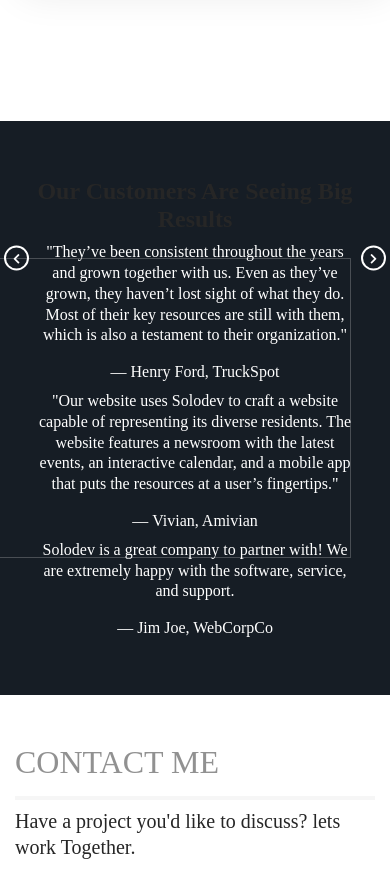
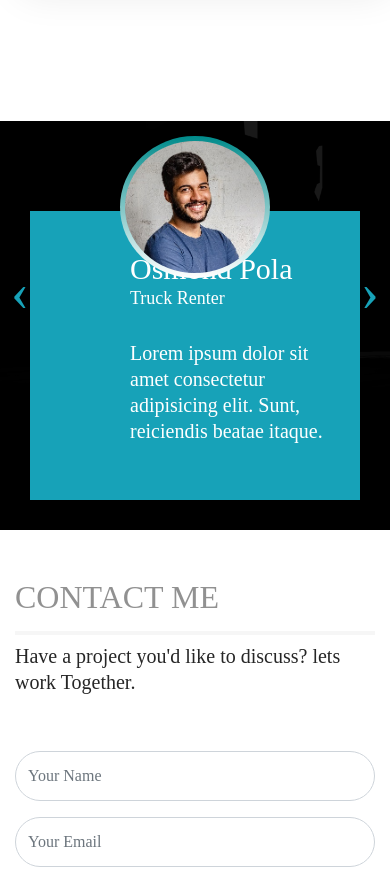
Before and after one commit to Amivian/Personal, a plain HTML site: page index.html in a window 390 px wide. Shown: the part 6340-7220 px from the top of the page. Drawn offline with nearby package versions, Linux system fonts and the light colour scheme.

Commit message:
Fourth commit

```diff
--- a/assets/main.js
+++ b/assets/main.js
@@ -108,33 +108,21 @@ $('#phone').click(function(){
         });
 
 
-// $(document).ready(function() {
-//   $(".testimonial-carousel").slick({
-//     infinite: true,
-//     slidesToShow: 1,
-//     slidesToScroll: 1,
-//     autoplay: false,
-//     arrows: true,
-//     prevArrow: $(".testimonial-carousel-controls .prev"),
-//     nextArrow: $(".testimonial-carousel-controls .next")
-//   });
-// });
-
-
-function initSlider(){
-    $('.testimonial-carousel').slick({
-    	infinite: true,
-        dots: false,
-        infinite: true,
-        speed: 300,
-        slidesToScroll: 1,
-        slidesToShow: 1,
-        autoplay: true,
-     prevArrow: $(".testimonial-carousel-controls .prev"),
-     nextArrow: $(".testimonial-carousel-controls .next")
-    });
-}
-
-$(document).on('ready', function () {
-    initSlider();
-});
+$('#testimonial-carousel').owlCarousel({
+	autoplay:true,
+	dots:false,
+	nav:true,
+    loop:true,
+    navTest:['<i class="fa fa-angle-left"></i>', '<i class="fa fa-angle-right"></i>'],
+    responsive:{
+        0:{
+            items:1
+        },
+        600:{
+            items:1
+        },
+        1000:{
+            items:2
+        }
+    }
+})
--- a/assets/styles.css
+++ b/assets/styles.css
@@ -746,80 +746,144 @@ header.fixed nav {
 
 
 /* ====================== Testimonial ================*/
-.testimonials {
-  overflow: hidden;
+.testimonial-area {
+ padding: 180px 0;
 position: relative;
-  max-height: 300px;
+background-image: url("../assets/protfolio-images/testimonial.png");
+-webkit-background-size:cover;
+background-position: center center;
+background-repeat: no-repeat;
+
+}
+.testimonial-area::before{
+	position: absolute;
+	content:'';
+	background: rgba(0,0,0,0.9);
+	width: 100%;
+	height: 100%;
+	left: 0;
+	top: 0;
+}
+.single-testimonial{
+	color: #fff;
+	padding-left: 75px;
+	position: relative;
+	margin: 0 15px 15px;
 }
 
-.testimonials {
-  background: #161d25;
+.img-area{
+border-radius: 50%;
+height: 150px;
+left: 0;
+margin-top: -75px;
+position: absolute;
+top: 50%;
+width: 150px;
 }
 
-.one-slide,
-.testimonial,
-.message {
-  border: none !important;
-  outline: none !important;
+.testimonial-text{
+	background: #17a2b8;
+	padding: 40px 20px 40px 100px;
+}
+.testimonial-text p{
+	color: #fff;
+	font-family: courgette;
+	font-size: 20px;
 }
 
-.icon-overlay {
-  position: absolute;
-  opacity: 0.3;
-  right: 10%;
-  top: 0;
-  height: auto;
-  width: 100%;
-  max-width: 400px;
+.testimonial-text h4{
+font-size: 30px;
+margin-bottom: 30px;
+font-family: shrikhand;
 }
 
-.carousel-controls .control {
-  position: absolute;
-  transform: translateY(-50%);
-  width: 45px;
-  height: 45px;
-  border-radius: 50%;
-  border: 2px solid #fff;
-  z-index: 1;
+.testimonial-text h4 span{
+	display: block;
+	font-size: 18px;
 }
 
-.prev {
-  left: -2.25rem;
+.img-area > img{
+	background: linear-gradient(to bottom, darkcyan, white);
+	border-radius: 50%;
+	padding: 5px;
 }
 
-.next {
-  right: -2.25rem;
+.single-testimonial:hover .testimonial-text{
+	background: #000;
+	transition: 0.9s;
+	border:2px solid darkcyan;
+	color:  #17a2b8;
 }
 
-@media screen and (max-width: 768px) {
-  .testimonials {
-    max-height: 700px;
+.img-area :hover{
+	transition: 0.9s;
+	transform: scale(1.3);
 }
-  .icon-overlay {
-    height: 300px;
-    top: calc(50% - 150px);
+
+div.owl-nav span{
+	color: #17a2b8;
+	display: inline-block;
+	font-size: 55px;
+	height: 60px;
+	margin-top: -30px;
+	text-align: center;
+	width: 40px;
+	transition: 0.3s;
 }
-  .carousel-controls .control {
-    width: 25px;
-    height: 25px;
-    top: inherit;
+
+.owl-prev,.owl-next{
+	position: absolute;
 }
-  .prev {
-    left: 0;
+
+.owl-prev{
+	top: 100px;
+	left: -20px;
 }
-  .next {
-    right: 0;
+
+.owl-next{
+	top: 100px;
+	right: -20px;
 }
-  .control i {
-    font-size: .7rem;
+
+@media only screen and (max-width: 767px){
+	.testimonial-area{
+		padding: 15px 0;
 	}
-  .testimonials .message {
-    font-size: 1rem;
+	.single-testimonial{
+		padding-left: 0;
+		padding-top: 75px;
 	}
-  .testimonials h2 {
-    font-size: 1.5rem;
+	.img-area{
+		left: 50%;
+		margin-left: -75px;
+		top: 75px;
+	}
+	.textimonial-text{
+		padding: 80px 25px 25px;
+
+	}
+
+	.textimonial-text h4{
+		font-size: 20px;
+		margin-bottom: 20px;
+		margin-top: 5px;
+
+	}
+	.textimonial-text p{
+		font-size: 16px;
+
+	}
+	.owl-prev{
+		left: -15px;
+		top:150px;
+	}
+
+	.owl-next{
+		right: -15px;
+		top:150px;
 	}
 }
+/*================skills=========*/
 .skills-content {
 	margin-top: 80px;
 	text-align: center;
--- a/index.html
+++ b/index.html
@@ -9,6 +9,7 @@
 		<meta content="Portfolio Templates" name="description">
 		<!-- css styles -->
 		<link rel="stylesheet" href="assets/styles.css">
+		<link rel="stylesheet" href="assets/owl.carousel.css">
 		<!--bootstrap CSS-->
 		<link rel="stylesheet" href="bootstrap/css/bootstrap.css">
 		<!--font awesome CSS-->
@@ -227,46 +228,75 @@
 			</section>
 					<!-- Service Ends -->
 
+					<!-- testimonial starts-->
 
-
-    <!-- Testimonial Start -->
- <section class="testimonials py-5 text-white px-1 px-md-5 margin-top-xl mb-5">
-  <img src="" class="icon-overlay" />
+					<div class="testimonial-area mb-5">
 						<div class="container">
 							<div class="row">
-      <div class="col-sm-12">
-        <h2 class="pt-2 text-center font-weight-bold">Our Customers Are Seeing Big Results</h2>
-
-        <div class="carousel-controls testimonial-carousel-controls">
-          <div class="control d-flex align-items-center justify-content-center prev mt-3"><i class="fa fa-chevron-left"></i></div>
-          <div class="control d-flex align-items-center justify-content-center next mt-3"><i class="fa fa-chevron-right"></i></div>
-
-          <div class="testimonial-carousel">
-            <div class="h5 font-weight-normal one-slide mx-auto">
-              <div class="testimonial w-100 px-3 text-center d-flex flex-direction-column justify-content-center flex-wrap align-items-center">
-                <div class="message text-center blockquote w-100">"They’ve been consistent throughout the years and grown together with us. Even as they’ve grown, they haven’t lost sight of what they do. Most of their key resources are still with them, which is also a testament to their organization."</div>
-                <div class="blockquote-footer w-100 text-white">Henry Ford, TruckSpot</div>
+								<div class="col-md-12">
+									<div class="owl-carousel test-slides" id="testimonial-carousel">
+										<div class="item">
+											<div class="single-testimonial">
+												<div class="img-area">
+													<img src="assets/protfolio-images/ami.jfif" alt="">
+												</div>
+												<div class="testimonial-text">
+													<h4>Vivian Freeman <span> Web Designer</span></h4>
+													<p>Lorem ipsum dolor sit amet consectetur adipisicing elit. Sunt, reiciendis beatae itaque.</p>
 												</div>
 											</div>
-            <div class="h5 font-weight-normal one-slide mx-auto">
-              <div class="testimonial w-100 px-3 text-center  d-flex flex-direction-column justify-content-center flex-wrap align-items-center">
-                <div class="message text-center blockquote w-100">"Our website uses Solodev to craft a website capable of representing its diverse residents. The website features a newsroom with the latest events, an interactive calendar, and a mobile app that puts the resources at a user’s fingertips."</div>
-                <div class="blockquote-footer w-100 text-white">Vivian, Amivian</div>
+										</div>
+										<div class="item">
+											<div class="single-testimonial">
+												<div class="img-area">
+													<img src="assets/protfolio-images/amii.jpg" alt="" class="img-fluid">
+												</div>
+												<div class="testimonial-text">
+													<h4>Osmond Pola <span> Truck Renter</span></h4>
+													<p>Lorem ipsum dolor sit amet consectetur adipisicing elit. Sunt, reiciendis beatae itaque.</p>
 												</div>
 											</div>
-            <div class="h5 font-weight-normal one-slide mx-auto">
-              <div class="testimonial w-100 px-3 text-center  d-flex flex-direction-column justify-content-center flex-wrap align-items-center">
-                <div class="message text-center blockquote w-100">Solodev is a great company to partner with! We are extremely happy with the software, service, and support.</div>
-                <div class="blockquote-footer w-100 text-white">Jim Joe, WebCorpCo</div>
+										</div>
+										<div class="item">
+											<div class="single-testimonial">
+												<div class="img-area">
+													<img src="assets/protfolio-images/freeman.jpg" alt="">
+												</div>
+												<div class="testimonial-text">
+													<h4>Joy Woodland <span> Digital Marketer</span></h4>
+													<p>Lorem ipsum dolor sit amet consectetur adipisicing elit. Sunt, reiciendis beatae itaque.</p>
+												</div>
+											</div>
+										</div>
+										<div class="item">
+											<div class="single-testimonial">
+												<div class="img-area">
+													<img src="assets/protfolio-images/woodland.jpg" alt="">
+												</div>
+												<div class="testimonial-text">
+													<h4>Burny Peterson <span> Potographer</span></h4>
+													<p>Lorem ipsum dolor sit amet consectetur adipisicing elit. Sunt, reiciendis beatae itaque.</p>
+												</div>
+											</div>
+										</div>
+										<div class="item">
+											<div class="single-testimonial">
+												<div class="img-area">
+													<img src="assets/protfolio-images/testimonial.png" alt="">
+												</div>
+												<div class="testimonial-text">
+													<h4>Moses Newman <span> Clearing Agent</span></h4>
+													<p>Lorem ipsum dolor sit amet consectetur adipisicing elit. Sunt, reiciendis beatae itaque.</p>
 												</div>
 											</div>
 										</div>
 									</div>
 								</div>
 							</div>
+
 						</div>
-</section>
-    <!-- Testimonial End -->
+					</div>
+    				<!-- testimonial ends -->
 
 					<!-- Contact Starts -->
 			<section class="contact section-padding" id="contact mt-5">
@@ -356,8 +386,9 @@
 	<div class="scrollTop" onclick="scrollToTop()"></div>
 
 	<!-- javascript files -->
+	<script src="bootstrap/js/jquery-3.6.0.js"></script>
+	<script src="assets/owl.carousel.min.js"></script>
 	<script src="https://cdn.jsdelivr.net/npm/typed.js@latest/lib/typed.min.js"></script>
-	<script src="bootstrap/js/jquery-3.6.0.js"></script>
 	<script src="assets/main.js"></script>
 </body>
 </html>
```
Also changed, not shown: assets/owl.carousel.css (added), assets/owl.carousel.min.js (added), assets/protfolio-images/ami.jfif, assets/protfolio-images/amii.jfif (deleted), assets/protfolio-images/amii.jpg (added), assets/protfolio-images/freeman.jpg (added), assets/protfolio-images/woodland.jpg (added). Lines whose indentation alone changed are shown as unchanged.
